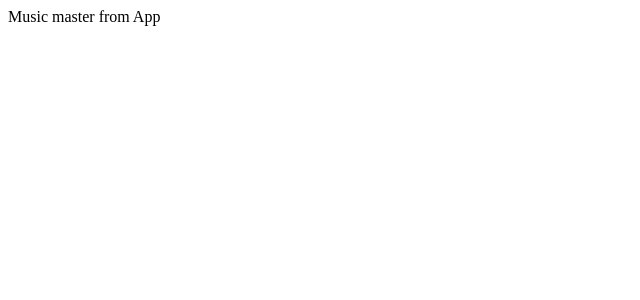
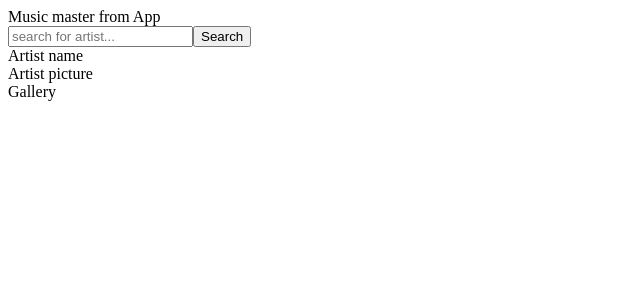
Before and after one commit to volosgoto/react_musicmaster, a React (Create React App) app: page / in a window 1280 px wide. Shown: the top 300 px of the page, without its empty margins (0-640 px from the left). Built offline with nearby package versions, Linux system fonts and the light colour scheme.

Commit message:
add basic html structure

```diff
--- a/src/App.js
+++ b/src/App.js
@@ -5,7 +5,22 @@ class App extends Component {
 
   render(){
     return(
-      <div>Music master from App</div>
+      <div>
+        <div className="App-title">
+          Music master from App
+          </div>
+        <div>
+          <input placeholder="search for artist..."/>
+          <button>Search</button>
+        </div>
+        <div className="Profile">
+          <div>Artist name</div>
+          <div>Artist picture</div>
+        </div>
+        <div className="Gallery">
+          Gallery
+        </div>
+      </div>
     );
   }
 }
```
